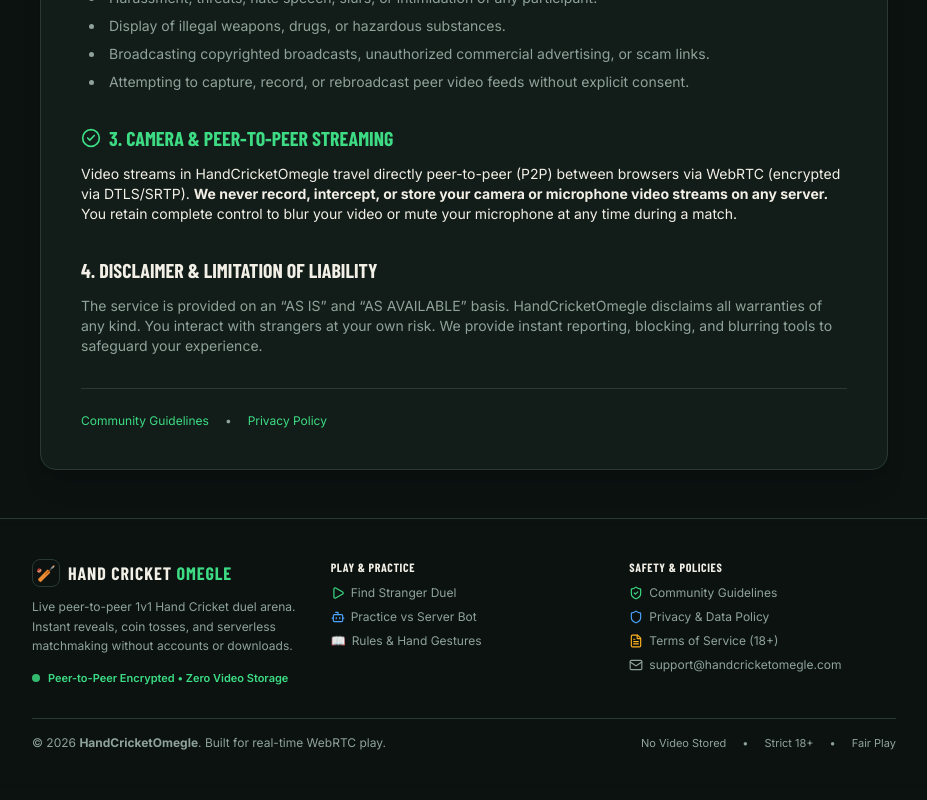
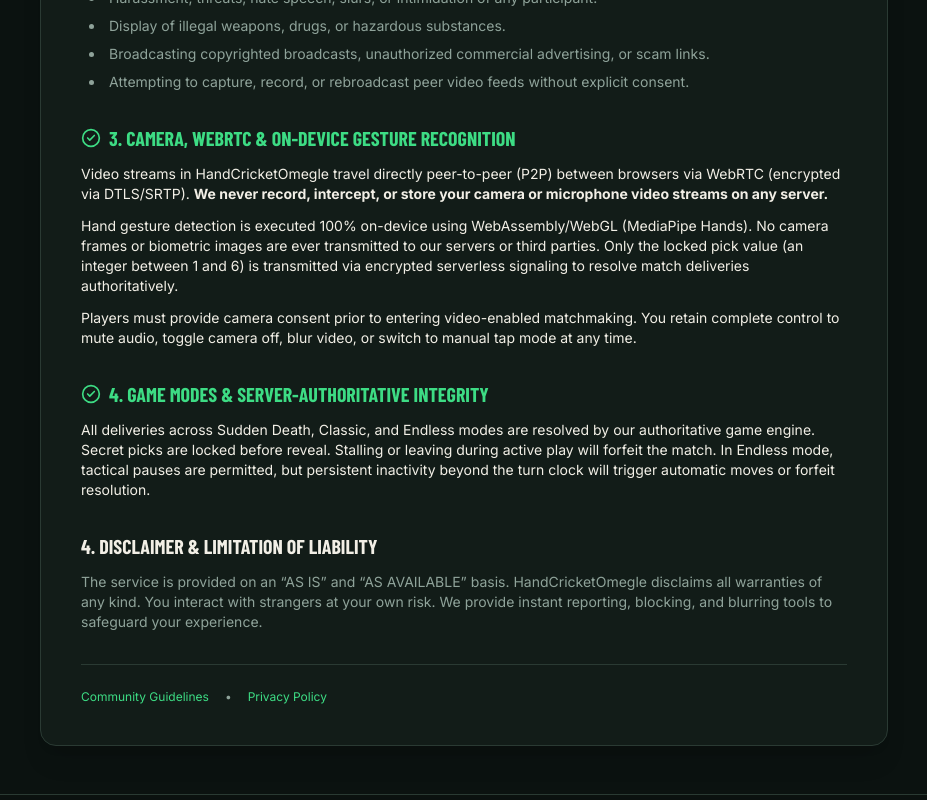
Before and after one commit to ShreyashSrivastavaa/HandCricketOmegle, a Next.js app: page /terms in a window 1280 px wide. Shown: the part 540-1340 px from the top of the page, without its empty margins (176-1103 px from the left). Built offline with nearby package versions, Linux system fonts and the light colour scheme; no server answers; a web font is replaced by a local one.

Commit message:
feat: add home page interface and terms of service page

```diff
--- a/src/app/page.tsx
+++ b/src/app/page.tsx
@@ -13,6 +13,7 @@
 import { HowToPlayModal } from "@/components/HowToPlayModal";
 import { ReportModal } from "@/components/ReportModal";
 import { PlayWithFriendModal } from "@/components/PlayWithFriendModal";
+import { CameraCheckModal } from "@/components/CameraCheckModal";
 
 export default function HomePage() {
   const {
@@ -39,6 +40,7 @@
   } = useLiveMatchStore();
 
   const [isFriendModalOpen, setIsFriendModalOpen] = useState<boolean>(false);
+  const [isCameraCheckOpen, setIsCameraCheckOpen] = useState<boolean>(false);
 
   useEffect(() => {
     initGuestSession();
@@ -57,7 +59,7 @@
       <div className="flex-1 flex flex-col justify-center w-full">
         {screen === "landing" && (
           <LandingScreen
-            onFindMatch={() => startMatchmaking(false)}
+            onFindMatch={() => setIsCameraCheckOpen(true)}
             onPlayVsBot={() => startMatchmaking(true)}
             onPlayWithFriend={() => setIsFriendModalOpen(true)}
             onOpenRules={() => setIsRulesOpen(true)}
@@ -136,6 +138,16 @@
         guestName={guestName}
         defaultMode={mode}
       />
+
+      <CameraCheckModal
+        isOpen={isCameraCheckOpen}
+        initialMode="video"
+        onReady={() => {
+          setIsCameraCheckOpen(false);
+          startMatchmaking(false);
+        }}
+        onCancel={() => setIsCameraCheckOpen(false)}
+      />
     </div>
   );
 }
--- a/src/app/terms/page.tsx
+++ b/src/app/terms/page.tsx
@@ -67,14 +67,31 @@
             </ul>
           </section>
 
-          {/* Section 3: Privacy & Camera */}
+          {/* Section 3: Privacy, Camera & On-Device Gesture Vision */}
           <section className="flex flex-col gap-3">
             <h2 className="font-heading font-bold text-lg sm:text-xl text-turf uppercase flex items-center gap-2">
               <CheckCircle2 className="w-5 h-5" />
-              3. Camera &amp; Peer-to-Peer Streaming
+              3. Camera, WebRTC &amp; On-Device Gesture Recognition
             </h2>
             <p className="text-xs sm:text-sm text-chalk/90 leading-relaxed">
-              Video streams in HandCricketOmegle travel directly peer-to-peer (P2P) between browsers via WebRTC (encrypted via DTLS/SRTP). <strong>We never record, intercept, or store your camera or microphone video streams on any server.</strong> You retain complete control to blur your video or mute your microphone at any time during a match.
+              Video streams in HandCricketOmegle travel directly peer-to-peer (P2P) between browsers via WebRTC (encrypted via DTLS/SRTP). <strong>We never record, intercept, or store your camera or microphone video streams on any server.</strong>
+            </p>
+            <p className="text-xs sm:text-sm text-chalk/90 leading-relaxed">
+              Hand gesture detection is executed 100% on-device using WebAssembly/WebGL (MediaPipe Hands). No camera frames or biometric images are ever transmitted to our servers or third parties. Only the locked pick value (an integer between 1 and 6) is transmitted via encrypted serverless signaling to resolve match deliveries authoritatively.
+            </p>
+            <p className="text-xs sm:text-sm text-chalk/90 leading-relaxed">
+              Players must provide camera consent prior to entering video-enabled matchmaking. You retain complete control to mute audio, toggle camera off, blur video, or switch to manual tap mode at any time.
+            </p>
+          </section>
+
+          {/* Section 4: Game Modes & Match Integrity */}
+          <section className="flex flex-col gap-3">
+            <h2 className="font-heading font-bold text-lg sm:text-xl text-turf uppercase flex items-center gap-2">
+              <CheckCircle2 className="w-5 h-5" />
+              4. Game Modes &amp; Server-Authoritative Integrity
+            </h2>
+            <p className="text-xs sm:text-sm text-chalk/90 leading-relaxed">
+              All deliveries across Sudden Death, Classic, and Endless modes are resolved by our authoritative game engine. Secret picks are locked before reveal. Stalling or leaving during active play will forfeit the match. In Endless mode, tactical pauses are permitted, but persistent inactivity beyond the turn clock will trigger automatic moves or forfeit resolution.
             </p>
           </section>
 
```
Also changed, not shown: 2 other files (tests, documents, lock files or other folders).
